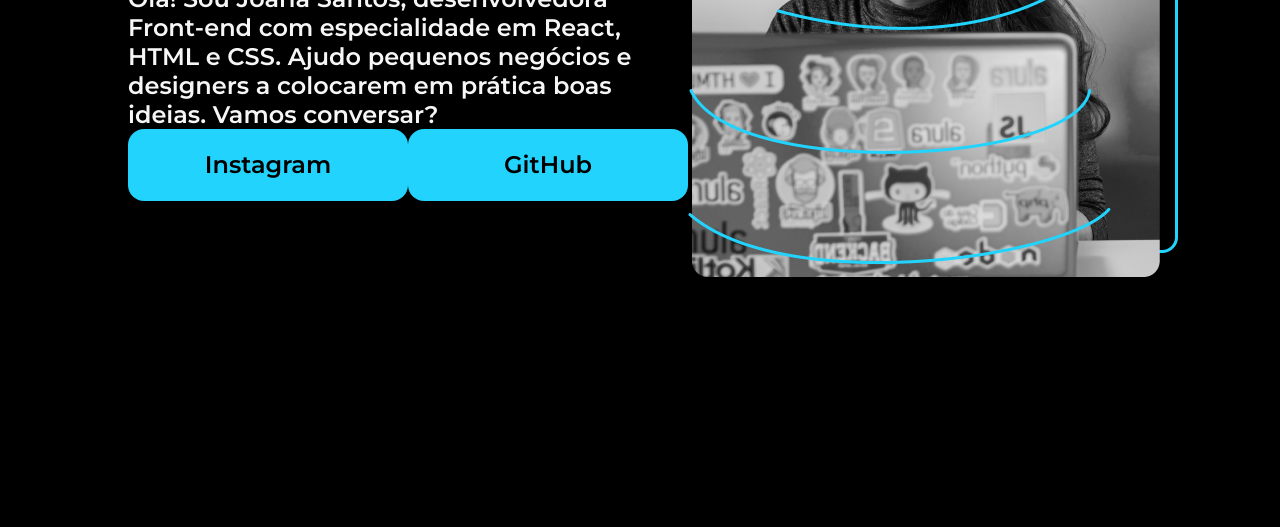
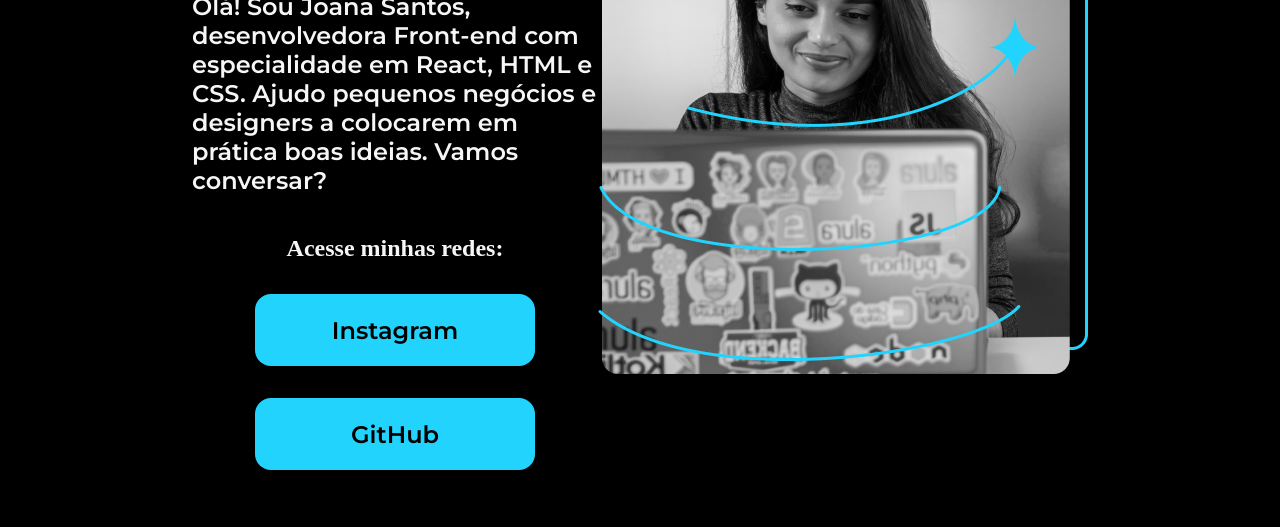
Before and after one commit to Binatriz/estudo-classes-posicionamento, a plain HTML site: page index.html in a window 1280 px wide. Shown: the part 401-928 px from the top of the page. Drawn offline with nearby package versions, Linux system fonts and the light colour scheme.

Commit message:
adicionado redes

```diff
--- a/index.html
+++ b/index.html
@@ -23,6 +23,7 @@
                 colocarem em prática boas ideias. Vamos
                 conversar?</p>
             <div class="apresentacao__links">
+                <h2>Acesse minhas redes:</h2>
                 <a class="apresentacao__links__link" href="https://instagram.com/rafaballerini">Instagram</a>
                 <a class="apresentacao__links__link" href="https://github.com/guilhermeonrails">GitHub</a>
             </div>
--- a/style.css
+++ b/style.css
@@ -17,7 +17,7 @@ body {
 }
 
 .apresentacao {
-    margin: 10%;
+    margin: 10% 15%;
     display: flex;
     align-items: center;
     justify-content: space-between;
@@ -25,6 +25,9 @@ body {
 
 .apresentacao__conteudo {
     width: 615px;
+    display: flex;
+    flex-direction: column;
+    gap: 40px;
 }
 
 .apresentacao__conteudo__titulo {
@@ -39,7 +42,10 @@ body {
 
 .apresentacao__links {
     display: flex;
+    flex-direction: column;
     justify-content: space-between;
+    align-items: center;
+    gap: 32px;
 }
 
 .apresentacao__links__link{
```
